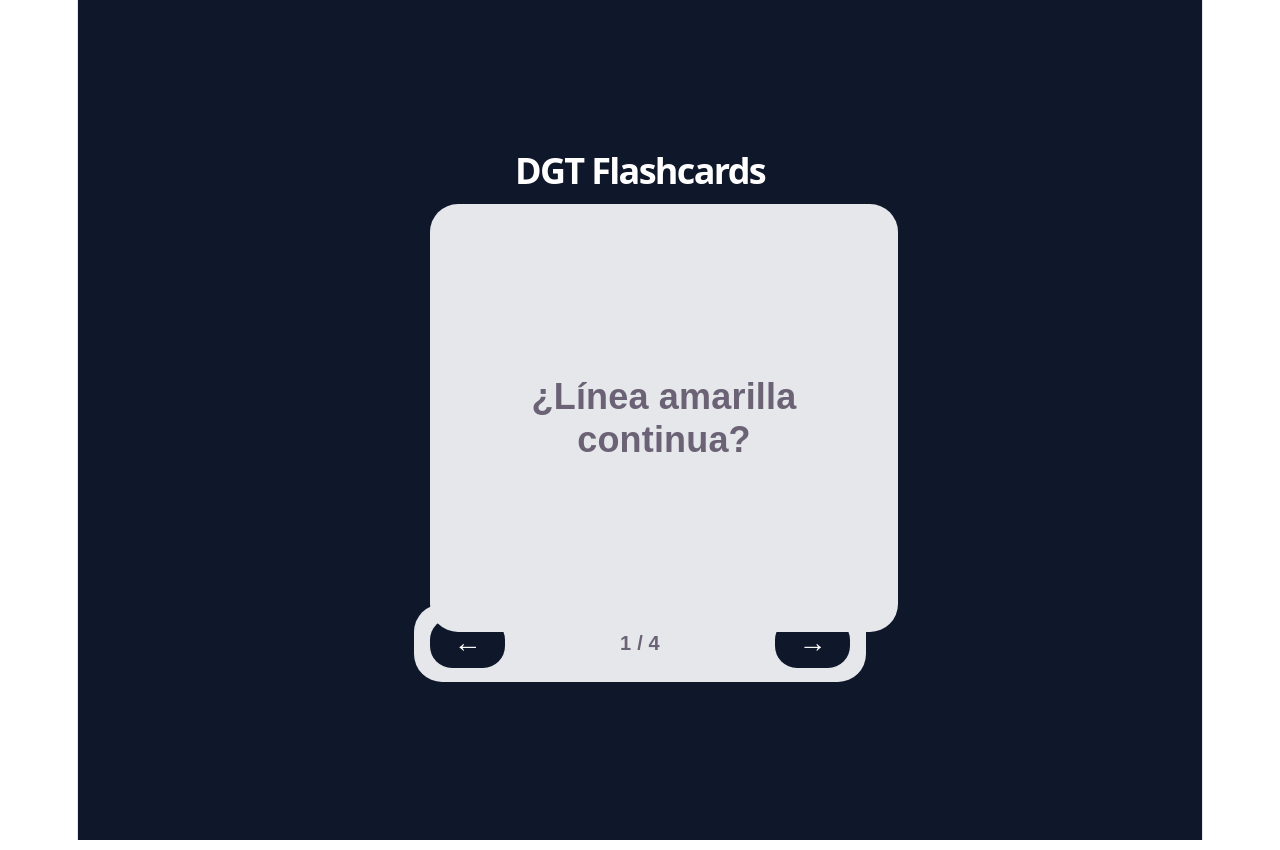
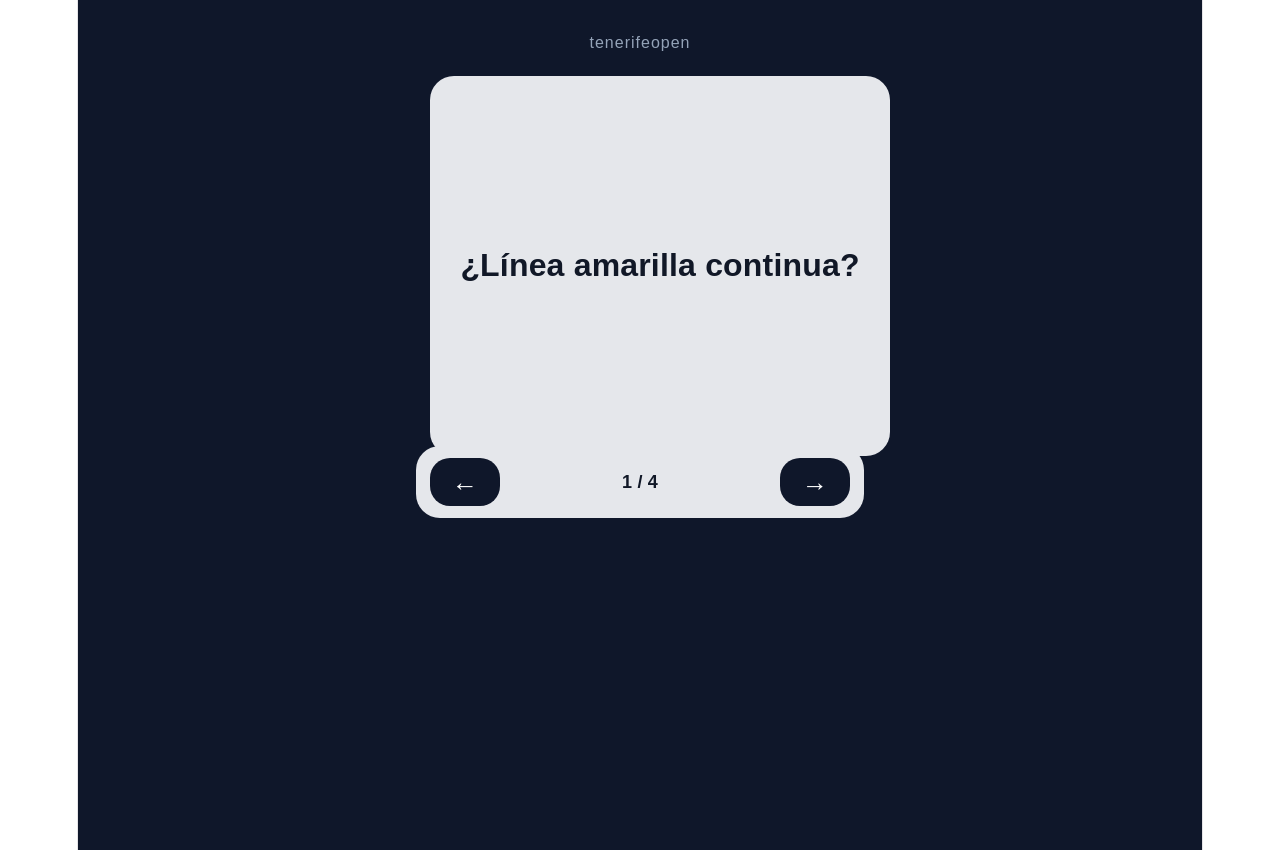
Before and after one commit to tenerifeopen/dgt-flashcards, a React (Vite) app: page / in a window 1280 px wide. Built offline with nearby package versions, Linux system fonts and the light colour scheme.

Commit message:
update cards

```diff
--- a/src/App.jsx
+++ b/src/App.jsx
@@ -33,36 +33,34 @@ export default function App() {
       display: "flex",
       flexDirection: "column",
       alignItems: "center",
-      justifyContent: "center", // ✅ ВАЖНО (было space-between)
-      padding: "20px 16px",
+      justifyContent: "flex-start",
+      padding: "30px 16px 20px",
       fontFamily: "Arial"
     }}>
 
-      {/* Контейнер */}
+      {/* 🔝 ШАПКА */}
       <div style={{
         width: "100%",
         maxWidth: 420,
-        display: "flex",
-        flexDirection: "column",
-        alignItems: "center",
-        gap: 20
+        marginBottom: 20
       }}>
+        <div style={{
+          color: "#94a3b8",
+          fontSize: 16,
+          textAlign: "center",
+          letterSpacing: 1
+        }}>
+          tenerifeopen
+        </div>
+      </div>
 
-        {/* Заголовок */}
-        <h1 style={{
-          color: "white",
-          fontSize: "clamp(24px, 6vw, 36px)",
-          fontWeight: 800,
-          margin: 0
-        }}>
-          DGT Flashcards
-        </h1>
-
-        {/* Карточка */}
+      {/* 📦 КАРТОЧКА */}
       <div style={{
         width: "100%",
-          height: "min(50vh, 380px)", // 🔥 уменьшили
-          perspective: 1000
+        maxWidth: 420,
+        height: "min(45vh, 340px)",
+        perspective: 1000,
+        marginBottom: 30 // 🔥 отступ от кнопок
       }}>
         <div
           onClick={() => setShow(!show)}
@@ -83,15 +81,17 @@ export default function App() {
             width: "100%",
             height: "100%",
             background: "#e5e7eb",
-              borderRadius: 28,
+            borderRadius: 24,
             display: "flex",
             alignItems: "center",
             justifyContent: "center",
-              padding: 24,
-              fontSize: "clamp(26px, 7vw, 36px)",
-              fontWeight: 800,
+            padding: 20,
+            fontSize: "clamp(24px, 6vw, 32px)",
+            fontWeight: 700,
+            color: "#111827", // 🔥 почти черный
             textAlign: "center",
-              lineHeight: 1.2,
+            lineHeight: 1.3,
+            wordBreak: "break-word",
             backfaceVisibility: "hidden"
           }}>
             {cards[index].question}
@@ -104,15 +104,16 @@ export default function App() {
             height: "100%",
             background: "#2563eb",
             color: "white",
-              borderRadius: 28,
+            borderRadius: 24,
             display: "flex",
             alignItems: "center",
             justifyContent: "center",
-              padding: 24,
-              fontSize: "clamp(32px, 8vw, 42px)",
-              fontWeight: 900,
+            padding: 20,
+            fontSize: "clamp(28px, 7vw, 36px)",
+            fontWeight: 800,
             textAlign: "center",
-              lineHeight: 1.2,
+            lineHeight: 1.3,
+            wordBreak: "break-word",
             transform: "rotateY(180deg)",
             backfaceVisibility: "hidden"
           }}>
@@ -122,12 +123,13 @@ export default function App() {
         </div>
       </div>
 
-        {/* Панель */}
+      {/* 🔘 ПАНЕЛЬ */}
       <div style={{
         width: "100%",
+        maxWidth: 420,
         background: "#e5e7eb",
-          borderRadius: 28,
-          padding: "14px 16px",
+        borderRadius: 24,
+        padding: "12px 14px",
         display: "flex",
         alignItems: "center",
         justifyContent: "space-between"
@@ -139,12 +141,12 @@ export default function App() {
             setIndex((i) => (i - 1 + cards.length) % cards.length);
           }}
           style={{
-              width: 75,
-              height: 50,
-              borderRadius: 22,
+            width: 70,
+            height: 48,
+            borderRadius: 20,
             background: "#0f172a",
             color: "white",
-              fontSize: 28,
+            fontSize: 26,
             border: "none"
           }}
         >
@@ -152,8 +154,9 @@ export default function App() {
         </button>
 
         <div style={{
-            fontSize: 20,
-            fontWeight: 700
+          fontSize: 18,
+          fontWeight: 600,
+          color: "#111827"
         }}>
           {index + 1} / {cards.length}
         </div>
@@ -164,12 +167,12 @@ export default function App() {
             setIndex((i) => (i + 1) % cards.length);
           }}
           style={{
-              width: 75,
-              height: 50,
-              borderRadius: 22,
+            width: 70,
+            height: 48,
+            borderRadius: 20,
             background: "#0f172a",
             color: "white",
-              fontSize: 28,
+            fontSize: 26,
             border: "none"
           }}
         >
@@ -179,7 +182,5 @@ export default function App() {
       </div>
 
     </div>
-
-    </div>
   );
 }
```
Lines whose indentation alone changed are shown as unchanged.
